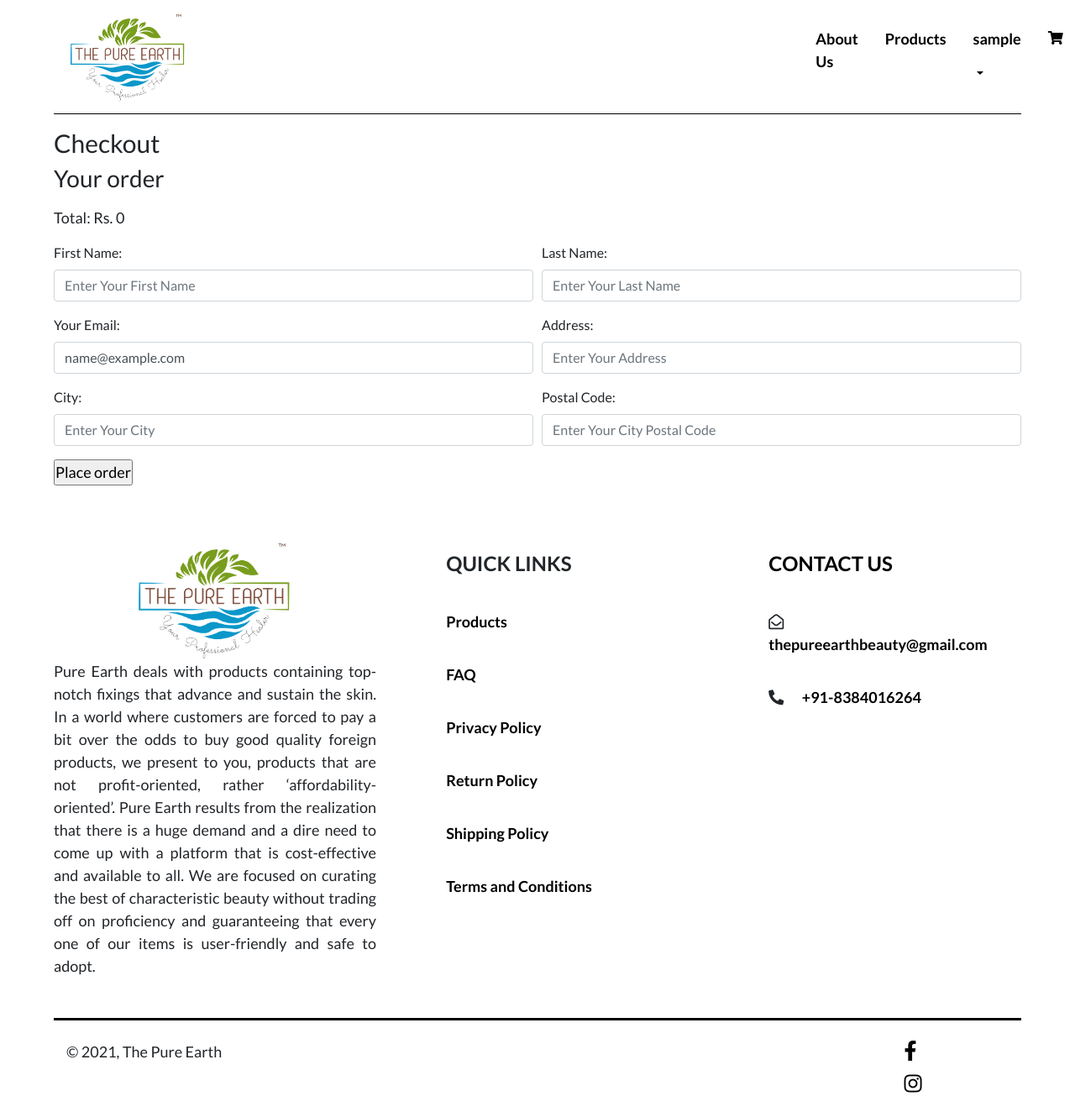
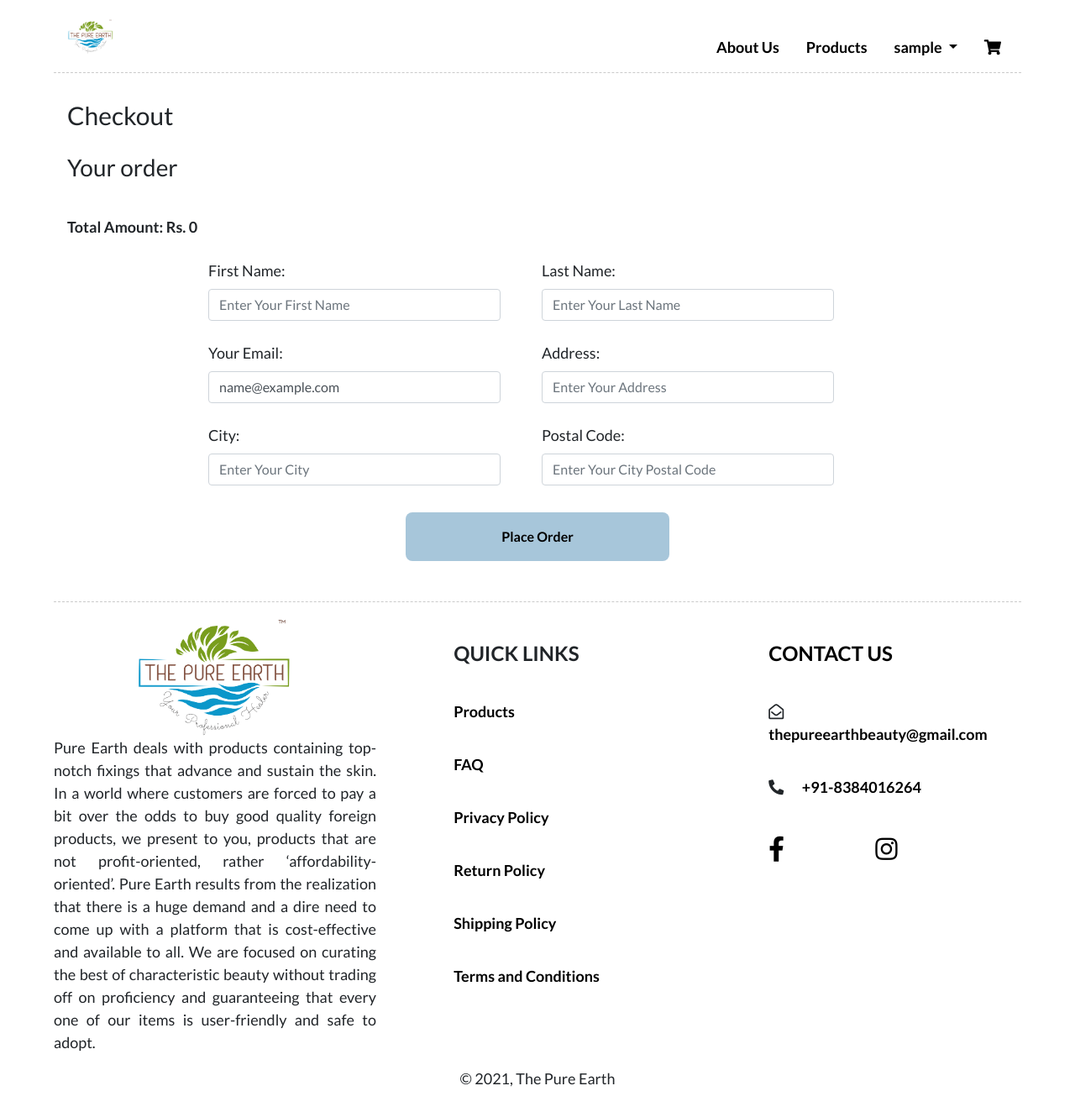
Before and after one commit to nagpalnitesh/ThePureEarth, a Django app: page /orders/create/ in a window 1280 px wide. Shown: the whole page at 84% size. After the commit the page ends 1294 px from the top, so only its background shows below. Run offline with Django 3.2, Linux system fonts and the light colour scheme; the visitor is signed in with stand-in values (Sample User, id 1); some libraries are stand-ins or nearby versions.

Commit message:
navbar and footer done

```diff
--- a/orders/views.py
+++ b/orders/views.py
@@ -4,7 +4,6 @@ from .models import OrderItem, Order
 from .forms import OrderCreateForm
 from cart.cart import Cart
 from django.urls import reverse
-from .tasks import order_created
 
 
 def order_create(request):
--- a/pure/views.py
+++ b/pure/views.py
@@ -258,6 +258,7 @@ def forgot_username(request):
         return redirect('/login')
     except Exception as e:
         print(e)
+
     return render(request, 'registration/forget_username.html')
 
 # Product List and Details Page
--- a/static/css/footer.css
+++ b/static/css/footer.css
@@ -1,13 +1,13 @@
-/* footer {
-  background-color: red;
-} */
+footer {
+  border-top: 0.1em dashed rgba(129, 129, 129, 0.418);
+}
 
 /* Footer content */
 
 .about,
 .quick,
 .footcontact {
-  padding: 2em 0 1em 0%;
+  padding: 1em 0 0 0%;
   text-align: justify;
 }
 
@@ -16,6 +16,9 @@
   margin: auto 25%;
 }
 
+.quick {
+  margin: 1em auto 0 auto;
+}
 .quick,
 .footcontact {
   padding: 2% 0 2% 0.5em;
@@ -39,27 +42,20 @@
 
 /* ends */
 
-footer hr {
-  background-color: black;
-  height: 0.1em;
-  width: 100%;
-}
-
 /* Copyright and Social Media Links */
 
 footer .copy {
-  padding-top: 0.5em;
+  text-align: center;
 }
 
-footer ul {
-  width: 40%;
-  margin-left: 60%;
+.footcontact ul {
+  margin-top: 1em;
 }
-footer .fsocial ul li {
+
+.footcontact ul li {
   display: inline-block;
-  margin: auto;
-  font-size: 24px;
-  padding: 0.1em 0 0 43%;
+  font-size: 30px;
+  padding: 0.1em 0 0 20%;
 }
 
 .footcontact i {
--- a/static/css/navbar.css
+++ b/static/css/navbar.css
@@ -1,24 +1,23 @@
 .navbar {
-  border-bottom: 0.1em solid black;
+  border-bottom: 0.1em dashed rgba(129, 129, 129, 0.418);
+}
+
+.headlogo {
+  width: 5%;
 }
 
 .logo {
-  width: 50%;
+  width: 100%;
 }
 
-/* .headlogo {
-  background-color: purple;
-}
-.menu {
-  background-color: orange;
-} */
-
-.menu .menulist {
-  margin-left: 69%;
-  /* background-color: red; */
-}
 .menu ul li {
   width: fit-content;
   margin-left: 1em;
-  /* background-color: aliceblue; */
+  height: fit-content;
 }
+
+.menu ul li a {
+  margin-top: 1.5em;
+  text-align: center;
+  font-size: 18px;
+}
--- a/static/css/orders.css
+++ b/static/css/orders.css
@@ -0,0 +1,46 @@
+.order_create {
+  padding: 1em;
+}
+
+.order-info {
+  margin: 1em 0;
+}
+
+.order-info h3 {
+  margin: 1em 0;
+}
+
+.order-info ul {
+  margin: 2em 0;
+  font-size: 20px;
+}
+
+.order-form {
+  width: 70%;
+  margin-left: 15%;
+}
+
+.order-form input {
+  width: 90%;
+}
+
+.order-form .loginbtn {
+  background-color: #a7c6da;
+  width: 40%;
+  margin: 1em 30%;
+  padding: 1em 0;
+  border-radius: 0.5em;
+}
+
+.order-form .loginbtn:hover {
+  color: #6f382e;
+}
+
+.order-form .loginbtn:hover {
+  background-color: #79b9e7;
+}
+
+.order-form label {
+  font-size: 18px;
+  margin-top: 0.5em;
+}
--- a/templates/components/footer.html
+++ b/templates/components/footer.html
@@ -10,7 +10,8 @@
                 Pure Earth deals with products containing top-notch fixings that advance and sustain the skin. In a world where customers are forced to pay a bit over the odds to buy good quality foreign products, we present to you, products that are not profit-oriented, rather ‘affordability-oriented’. Pure Earth results from the realization that there is a huge demand and a dire need to come up with a platform that is cost-effective and available to all. We are focused on curating the best of characteristic beauty without trading off on proficiency and guaranteeing that every one of our items is user-friendly and safe to adopt.
             </p>
         </div>
-        <div class="col-lg-4 quick">
+        <div class="col-lg-4">
+            <div class="quick">
                 <h2>Quick Links</h2>
                 <a href="/products">
                     <p>
@@ -43,6 +44,7 @@
                     </p>
                 </a>
             </div>
+        </div>
         <div class="col-lg-4 footcontact">
             <a href="/contactus">
                 <h2>Contact Us</h2>
@@ -55,14 +57,6 @@
                 <i class="fas fa-phone-alt"></i>
                 <a href="tel:+91-8384016264">+91-8384016264</a>
             </p>
-        </div>
-        <hr>
-        <div class="col-lg-6 copy">
-            <p>
-                &#169; 2021, The Pure Earth
-            </p>
-        </div>
-        <div class="col-lg-6 fsocial">
             <ul>
                 <li>
                     <a href="https://www.facebook.com/thepureearth24" target="_blank">
@@ -76,6 +70,11 @@
                 </li>
             </ul>
         </div>
+        <div class="col-lg-12 copy">
+            <p>
+                &#169; 2021, The Pure Earth
+            </p>
+        </div>
     </div>
 </footer>
 {% endblock %}
--- a/templates/components/navbar.html
+++ b/templates/components/navbar.html
@@ -1,7 +1,7 @@
 {% load static %}
 {% block content %}
 <nav class="navbar navbar-expand-lg topnav">
-    <a class="navbar-brand headlogo" href="/">
+    <a class="headlogo" href="/">
         <img src="{% static '/images/logowtm.png' %}" alt="The Pure Earth" class="logo">
     </a>
     <button
@@ -18,15 +18,15 @@
         </span>
     </button>
     <div class="collapse navbar-collapse menu" id="navbarNavDropdown">
-        <ul class="navbar-nav menulist">
+        <ul class="navbar-nav menulist ml-auto">
             <li class="nav-item active">
                 <a class="nav-link" href="/aboutus">
-                    <p>About Us</p>
+                    About Us
                 </a>
             </li>
             <li class="nav-item">
                 <a class="nav-link" href="/products">
-                    <p>Products</p>
+                    Products
                 </a>
             </li>
             {% if user.is_authenticated %}
@@ -40,7 +40,7 @@
                     aria-haspopup="true"
                     aria-expanded="false"
                 >
-                    <p>{{user.username}}</p>
+                    {{user.username}}
                 </a>
                 <div class="dropdown-menu" aria-labelledby="navbarDropdown">
                     <a class="dropdown-item" href="#">Profile</a>
@@ -50,12 +50,12 @@
             {% else %}
             <li class="nav-item">
                 <a class="nav-link" href="/login">
-                    <p>Login</p>
+                    Login
                 </a>
             </li>
             <li class="nav-item">
                 <a class="nav-link" href="/signup">
-                    <p>SignUp</p>
+                    SignUp
                 </a>
             </li>
             {% endif %}
--- a/templates/index.html
+++ b/templates/index.html
@@ -2,21 +2,24 @@
 <!DOCTYPE html>
 <html lang="en">
   <head>
-        <meta charset="utf-8">
-        <meta http-equiv="X-UA-Compatible" content="IE=edge">
-        <link rel="icon" href="{% static 'images/pureearth_logo_circle.png'%}">
-        <meta name="viewport" content="width=device-width, initial-scale=1">
-        <meta name="theme-color" content="#000000">
-        <meta name="description" content="Web site created using create-react-app">
-        <link rel="apple-touch-icon" href="%PUBLIC_URL%/logo192.png">
-        <title> The Pure Earth</title>
+    <meta charset="utf-8" />
+    <meta http-equiv="X-UA-Compatible" content="IE=edge" />
+    <link rel="icon" href="{% static 'images/pureearth_logo_circle.png'%}" />
+    <meta name="viewport" content="width=device-width, initial-scale=1" />
+    <meta name="theme-color" content="#000000" />
+    <meta
+      name="description"
+      content="Web site created using create-react-app"
+    />
+    <link rel="apple-touch-icon" href="%PUBLIC_URL%/logo192.png" />
+    <title>The Pure Earth</title>
     <!-- FontAwesome CDN -->
     <link
       rel="stylesheet"
       href="https://use.fontawesome.com/releases/v5.15.4/css/all.css"
       integrity="sha384-DyZ88mC6Up2uqS4h/KRgHuoeGwBcD4Ng9SiP4dIRy0EXTlnuz47vAwmeGwVChigm"
       crossorigin="anonymous"
-        >
+    />
     <!-- ends -->
     <!-- BootStraps CDN -->
     <link
@@ -24,22 +27,35 @@
       href="https://stackpath.bootstrapcdn.com/bootstrap/4.1.3/css/bootstrap.min.css"
       integrity="sha384-MCw98/SFnGE8fJT3GXwEOngsV7Zt27NXFoaoApmYm81iuXoPkFOJwJ8ERdknLPMO"
       crossorigin="anonymous"
-        >
-        <script src="https://code.jquery.com/jquery-3.3.1.slim.min.js" integrity="sha384-q8i/X+965DzO0rT7abK41JStQIAqVgRVzpbzo5smXKp4YfRvH+8abtTE1Pi6jizo" crossorigin="anonymous"></script>
-        <script src="https://cdnjs.cloudflare.com/ajax/libs/popper.js/1.14.3/umd/popper.min.js" integrity="sha384-ZMP7rVo3mIykV+2+9J3UJ46jBk0WLaUAdn689aCwoqbBJiSnjAK/l8WvCWPIPm49" crossorigin="anonymous"></script>
-        <script src="https://stackpath.bootstrapcdn.com/bootstrap/4.1.3/js/bootstrap.min.js" integrity="sha384-ChfqqxuZUCnJSK3+MXmPNIyE6ZbWh2IMqE241rYiqJxyMiZ6OW/JmZQ5stwEULTy" crossorigin="anonymous"></script>
+    />
+    <script
+      src="https://code.jquery.com/jquery-3.3.1.slim.min.js"
+      integrity="sha384-q8i/X+965DzO0rT7abK41JStQIAqVgRVzpbzo5smXKp4YfRvH+8abtTE1Pi6jizo"
+      crossorigin="anonymous"
+    ></script>
+    <script
+      src="https://cdnjs.cloudflare.com/ajax/libs/popper.js/1.14.3/umd/popper.min.js"
+      integrity="sha384-ZMP7rVo3mIykV+2+9J3UJ46jBk0WLaUAdn689aCwoqbBJiSnjAK/l8WvCWPIPm49"
+      crossorigin="anonymous"
+    ></script>
+    <script
+      src="https://stackpath.bootstrapcdn.com/bootstrap/4.1.3/js/bootstrap.min.js"
+      integrity="sha384-ChfqqxuZUCnJSK3+MXmPNIyE6ZbWh2IMqE241rYiqJxyMiZ6OW/JmZQ5stwEULTy"
+      crossorigin="anonymous"
+    ></script>
     <!-- ends -->
     <!-- CSS goes here -->
-        <link rel="stylesheet" href="{% static 'css/style.css' %}">
-        <link rel="stylesheet" href="{% static 'css/navbar.css' %}">
-        <link rel="stylesheet" href="{% static 'css/footer.css' %}">
-        <link rel="stylesheet" href="{% static 'css/static.css' %}">
-        <link rel="stylesheet" href="{% static 'css/about.css' %}">
-        <link rel="stylesheet" href="{% static 'css/faq.css' %}">
-        <link rel="stylesheet" href="{% static 'css/home.css' %}">
-        <link rel="stylesheet" href="{% static 'css/product.css' %}">
-        <link rel="stylesheet" href="{% static 'css/cart.css' %}">
-        <link rel="stylesheet" href="{% static 'css/orders.css' %}">
+    <link rel="stylesheet" href="{% static 'css/style.css' %}" />
+    <link rel="stylesheet" href="{% static 'css/navbar.css' %}" />
+    <link rel="stylesheet" href="{% static 'css/footer.css' %}" />
+    <link rel="stylesheet" href="{% static 'css/static.css' %}" />
+    <link rel="stylesheet" href="{% static 'css/about.css' %}" />
+    <link rel="stylesheet" href="{% static 'css/faq.css' %}" />
+    <link rel="stylesheet" href="{% static 'css/home.css' %}" />
+    <link rel="stylesheet" href="{% static 'css/product.css' %}" />
+    <link rel="stylesheet" href="{% static 'css/cart.css' %}" />
+    <link rel="stylesheet" href="{% static 'css/orders.css' %}" />
+    <link rel="stylesheet" href="{% static 'css/registration.css' %}" />
   </head>
   <body>
     <div class="wrapper">
@@ -50,15 +66,12 @@
           <!-- ends -->
           <div class="main">
             <!-- Block Content -->
-                        {% block content %}
-                        {% endblock %}
+            {% block content %} {% endblock %}
             <!-- End of content -->
           </div>
         </div>
       </div>
-            <div class="footer">
-                {% include 'components/footer.html'%}
-            </div>
+      <div class="footer">{% include 'components/footer.html'%}</div>
     </div>
   </body>
 </html>
--- a/templates/orders/order/create.html
+++ b/templates/orders/order/create.html
@@ -1,18 +1,17 @@
-{% extends "index.html" %}
-{% block content %}
+{% extends "index.html" %} {% block content %}
 <div class="order_create">
   <h1>Checkout</h1>
   <div class="order-info">
     <h3>Your order</h3>
     <ul>
       {% for item in cart %}
-            <li>
-                {{ item.quantity }}x {{ item.product.name }}
-                <span>Rs.{{ item.total_price }}</span>
+      <li style="list-style: none">
+        {{ item.quantity }}x {{ item.product.name }} :
+        <strong><span>Rs. {{ item.total_price }}</span></strong>
       </li>
       {% endfor %}
     </ul>
-        <p>Total: Rs. {{ cart.get_total_price }}</p>
+    <p><strong>Total Amount: Rs. {{ cart.get_total_price }}</strong></p>
   </div>
   <form action="." method="post" class="order-form">
     {% csrf_token %}
@@ -28,7 +27,7 @@
             name="fname"
             placeholder="Enter Your First Name"
             required
-                    >
+          />
         </div>
       </div>
       <div class="col-md-6">
@@ -41,7 +40,7 @@
             name="lname"
             placeholder="Enter Your Last Name"
             required
-                    >
+          />
         </div>
       </div>
       <div class="col-md-6">
@@ -55,7 +54,7 @@
             value="{{user.email}}"
             placeholder="Enter Your Email Address"
             required
-                    >
+          />
         </div>
       </div>
       <div class="col-md-6">
@@ -68,7 +67,7 @@
             name="address"
             placeholder="Enter Your Address"
             required
-                    >
+          />
         </div>
       </div>
       <div class="col-md-6">
@@ -81,7 +80,7 @@
             name="city"
             placeholder="Enter Your City"
             required
-                    >
+          />
         </div>
       </div>
       <div class="col-md-6">
@@ -94,13 +93,13 @@
             name="pincode"
             placeholder="Enter Your City Postal Code"
             required
-                    >
+          />
         </div>
       </div>
     </div>
-        <p>
-            <input type="submit" value="Place order">
-        </p>
+    <button type="submit" class="btn loginbtn">
+      <strong>Place Order</strong>
+    </button>
   </form>
 </div>
 {% endblock %}
```
Also changed, not shown: orders/models.py (+2 -7 lines), payment/confirmation.py (deleted, +0 -11 lines), static/css/registration.css (added, +60 -0 lines), templates/payment/created.html (+8 -8 lines), templates/payment/process.html (+51 -48 lines), templates/registration/login.html (+18 -9 lines), templates/registration/signup.html (+33 -29 lines), orders/migrations/0003_auto_20211115_0720.py (added), orders/migrations/0004_rename_consignment_number_order_order_track_number.py (added). Lines whose indentation alone changed are shown as unchanged.
